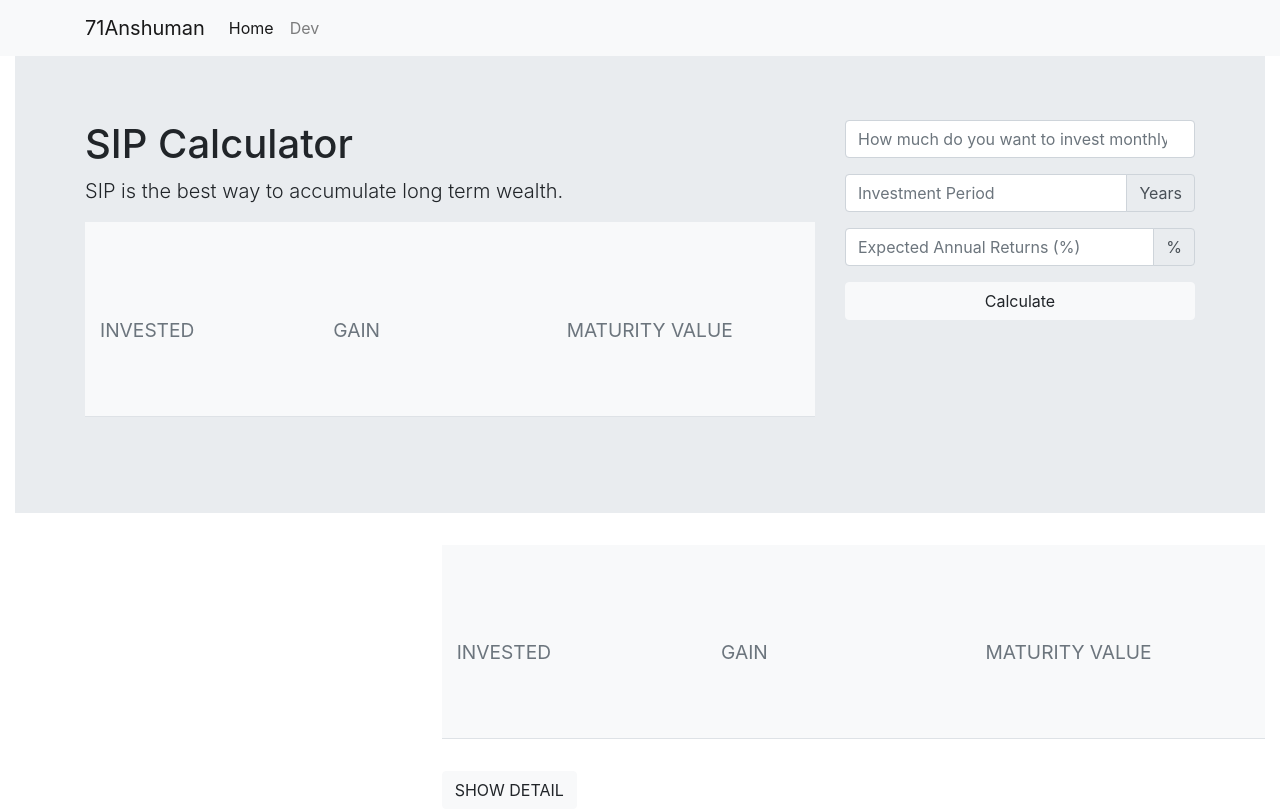
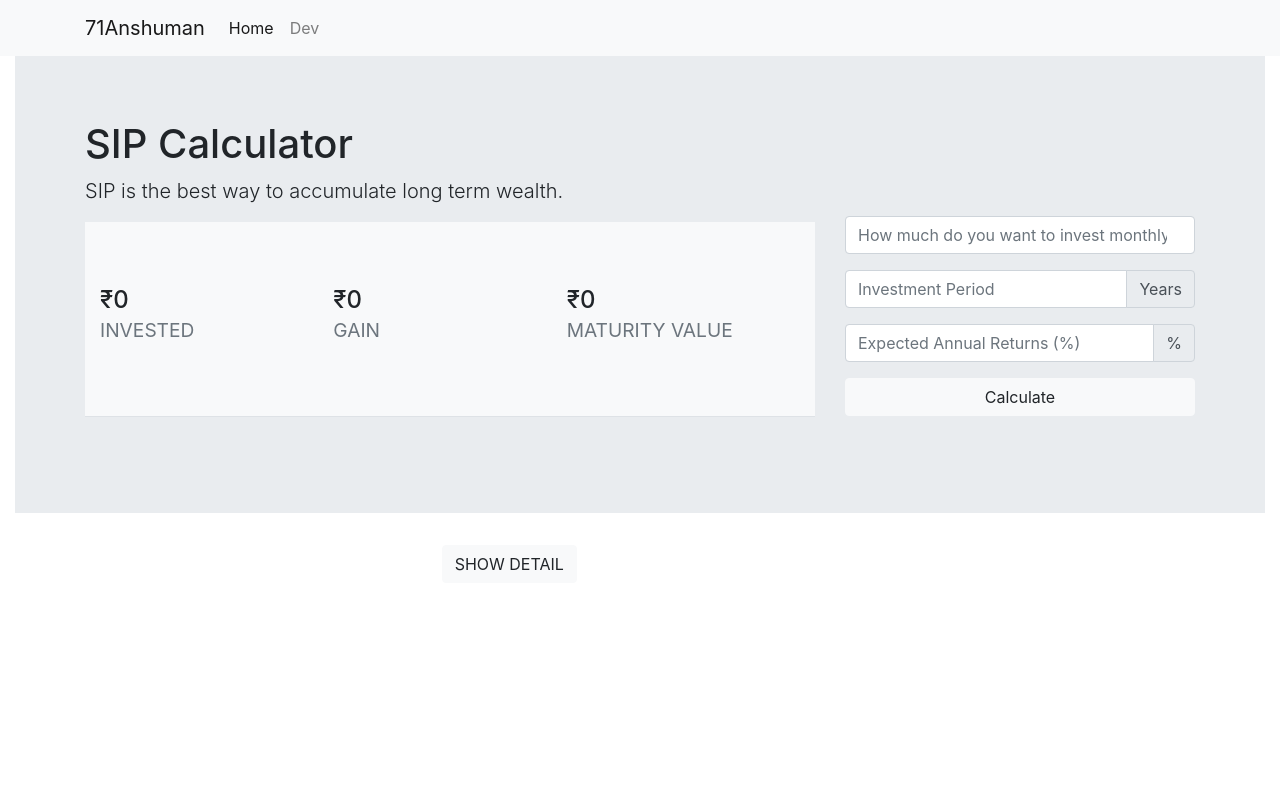
Before and after one commit to 71anshuman/utils, a React (Create React App) app: page / in a window 1280 px wide. Built offline with nearby package versions, Linux system fonts and the light colour scheme; what financejs would draw is missing.

Commit message:
ui updated

```diff
--- a/src/App.css
+++ b/src/App.css
@@ -36,3 +36,8 @@
     transform: rotate(360deg);
   }
 }
+
+.dataOverview {
+  margin: auto 0;
+  padding-top: 5rem;
+}
--- a/src/App.js
+++ b/src/App.js
@@ -11,7 +11,7 @@ function App() {
   const [sipAmount, setSipAmount] = useState();
   const [period, setPeriod] = useState();
   const [rateOfReturn, setRateOfReturn] = useState();
-  const [meta, setMeta] = useState({});
+  const [meta, setMeta] = useState({investmentAmount: 0, interestAmount: 0, finalBalance: 0});
   const [data, setData] = useState([]);
 
   function calculate() {
@@ -69,7 +69,7 @@ function App() {
                 <DataOverview meta={meta} />
               </div>
             </div>
-            <div className="col-md-4">
+            <div className="col-md-4" style={{margin: 'auto 0', paddingTop: '5rem'}}>
               <form>
                 <div className="form-group">
                   {/* <label>How much do you want to invest monthly?</label> */}
@@ -78,7 +78,7 @@ function App() {
                 <div className="form-group">
                   {/* <label>Investment Period</label> */}
                   <div className="input-group mb-3">
-                    <input type="number" className="form-control" value={period} onChange={e => setPeriod(e.target.value)} placeholder="Investment Period" aria-label="Recipient's username" aria-describedby="basic-addon2" />
+                    <input type="number" max="75" className="form-control" value={period} onChange={e => setPeriod(e.target.value)} placeholder="Investment Period" aria-label="Recipient's username" aria-describedby="basic-addon2" />
                     <div className="input-group-append">
                       <span className="input-group-text" id="basic-addon2">Years</span>
                     </div>
@@ -87,7 +87,7 @@ function App() {
                 <div className="form-group">
                   {/* <label>Expected Annual Returns (%)</label> */}
                   <div className="input-group mb-3">
-                    <input type="number" value={rateOfReturn} onChange={e => setRateOfReturn(e.target.value)} className="form-control" placeholder="Expected Annual Returns (%)" aria-label="Recipient's username" aria-describedby="basic-addon2" />
+                    <input type="number" max="100" value={rateOfReturn} onChange={e => setRateOfReturn(e.target.value)} className="form-control" placeholder="Expected Annual Returns (%)" aria-label="Recipient's username" aria-describedby="basic-addon2" />
                     <div className="input-group-append">
                       <span className="input-group-text" id="basic-addon2">%</span>
                     </div>
@@ -105,7 +105,7 @@ function App() {
         <div className="col-md-4">
         </div>
         <div className="col-md-8">
-          { data && <Breakup data={data} meta={meta}/> }
+          { data && <Breakup data={data} /> }
         </div>
       </div>
     </div>
--- a/src/components/Breakup.js
+++ b/src/components/Breakup.js
@@ -2,35 +2,10 @@ import React, { useState } from 'react'
 import { numberFormat } from '../helpers/helpers';
 
 export default function Breakup(props) {
-    const { data, meta } = props;
+    const { data } = props;
     const [showTable, setShowTable] = useState(false);
-    const { investmentAmount, interestAmount, finalBalance } = meta;
     return (
         <div className="row">
-            <div className="col-md-12">
-            <div className="jumbotron jumbotron-fluid bg-light border-bottom border-grey">
-                <div className="container row">
-                    <div className="col-md-4">
-                        <h4 className="display-6">
-                            { numberFormat(investmentAmount) }<br/>
-                            <small className="text-muted">INVESTED</small>
-                        </h4>
-                    </div>
-                    <div className="col-md-4">
-                        <h4 className="display-6">
-                            { numberFormat(interestAmount) }<br/>
-                            <small className="text-muted">GAIN</small>
-                        </h4>
-                    </div>
-                    <div className="col-md-4">
-                        <h4 className="display-6">
-                            { numberFormat(finalBalance) }<br/>
-                            <small className="text-muted text-uppercase">maturity value</small>
-                        </h4>
-                    </div>
-                </div>
-            </div>
-            </div>
             <div className="col-md-12">
                 <button className="btn btn-light text-uppercase" onClick={(() => setShowTable(state => !state))}> { showTable ? 'hide table' : 'Show Detail' }</button>
                 {showTable &&
```
